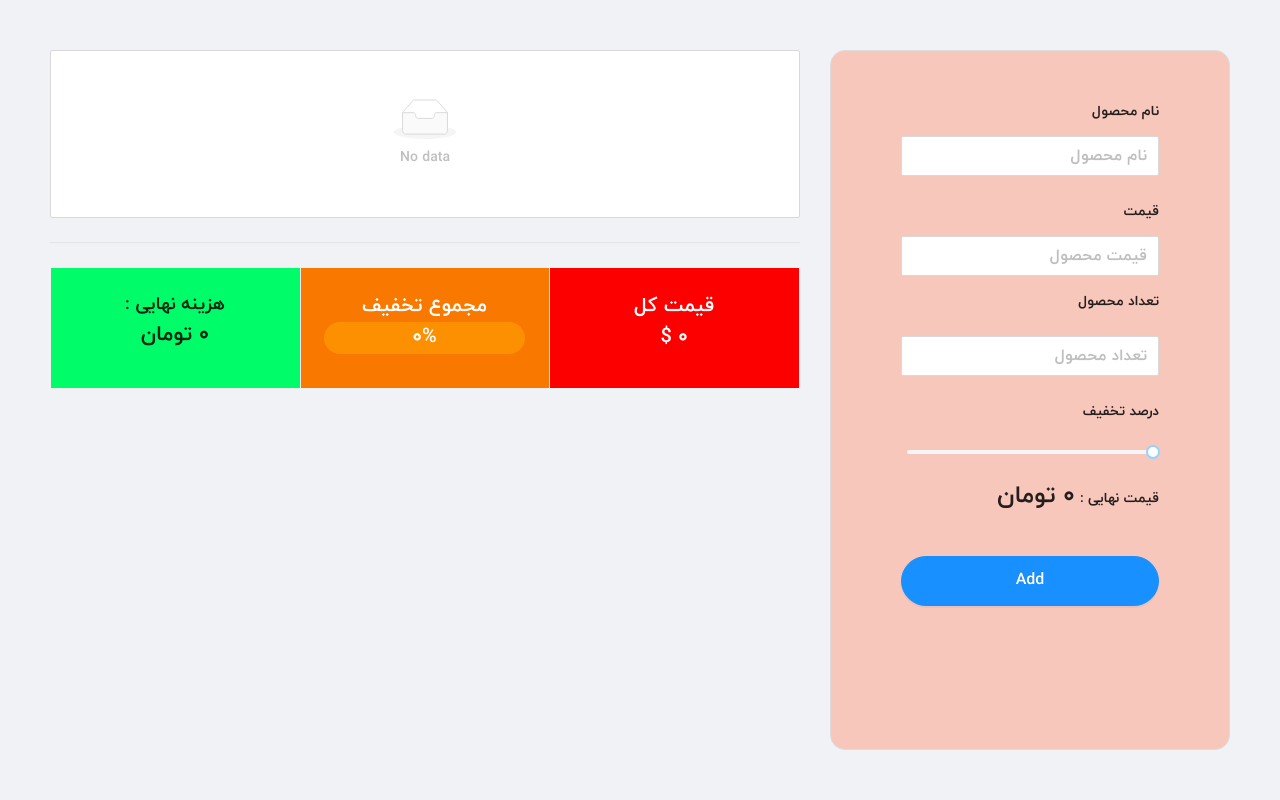
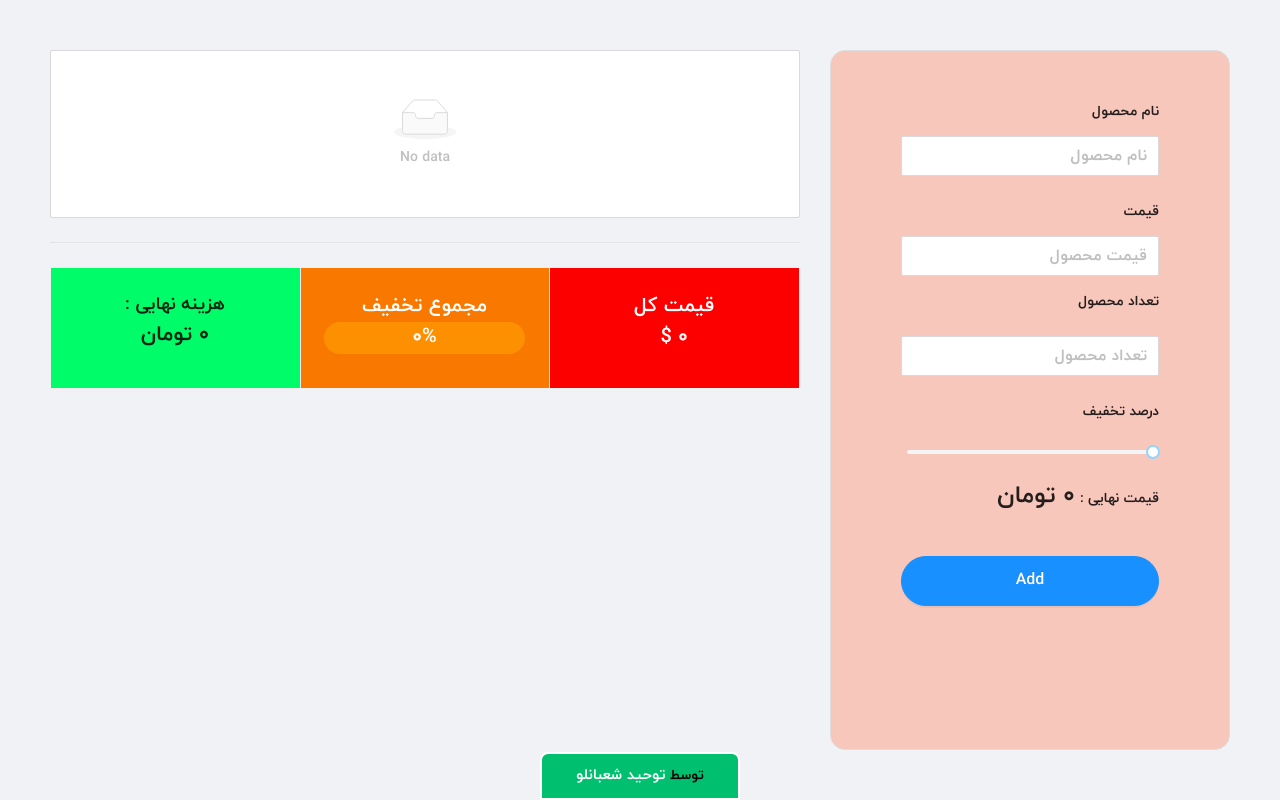
Before and after one commit to tohidshabanloo/cartApp, a React (Create React App) app: page / in a window 1280 px wide. Built offline with nearby package versions, Linux system fonts and the light colour scheme.

Commit message:
footer added

```diff
--- a/src/App.js
+++ b/src/App.js
@@ -1,10 +1,12 @@
 import "./App.css";
 import Main from "./components/Main/Main";
+import Footer from "./components/Footer/Footer";
 
 function App() {
   return (
     <div className="App">
       <Main />
+      <Footer />
     </div>
   );
 }
--- /dev/null
+++ b/src/components/Footer/Footer.css
@@ -0,0 +1,22 @@
+.link {
+  background: #00bf6f;
+  bottom: 0px;
+  color: Black;
+  position: fixed;
+  left: 50%;
+  width: 200px;
+  transform: translateX(-50%);
+  text-align: center;
+  padding: 10px;
+  border-radius: 8px 8px 0px 0px;
+  border: 2px solid white;
+}
+.a {
+  font-size: 15px;
+  text-decoration: none;
+  color: white;
+  font-weight: bold;
+}
+.a:hover {
+  color: rgb(190, 4, 13);
+}
--- /dev/null
+++ b/src/components/Footer/Footer.js
@@ -0,0 +1,14 @@
+import "./Footer.css";
+
+const Footer = () => {
+  return (
+    <div className="link">
+      توسط{" "}
+      <a className="a" href="https://www.tohidsh.com" target="_blank">
+        توحید شعبانلو
+      </a>
+    </div>
+  );
+};
+
+export default Footer;
--- /dev/null
+++ b/src/components/Footer/package.json
@@ -0,0 +1,3 @@
+{
+  "main": "Footer.js"
+}
```
